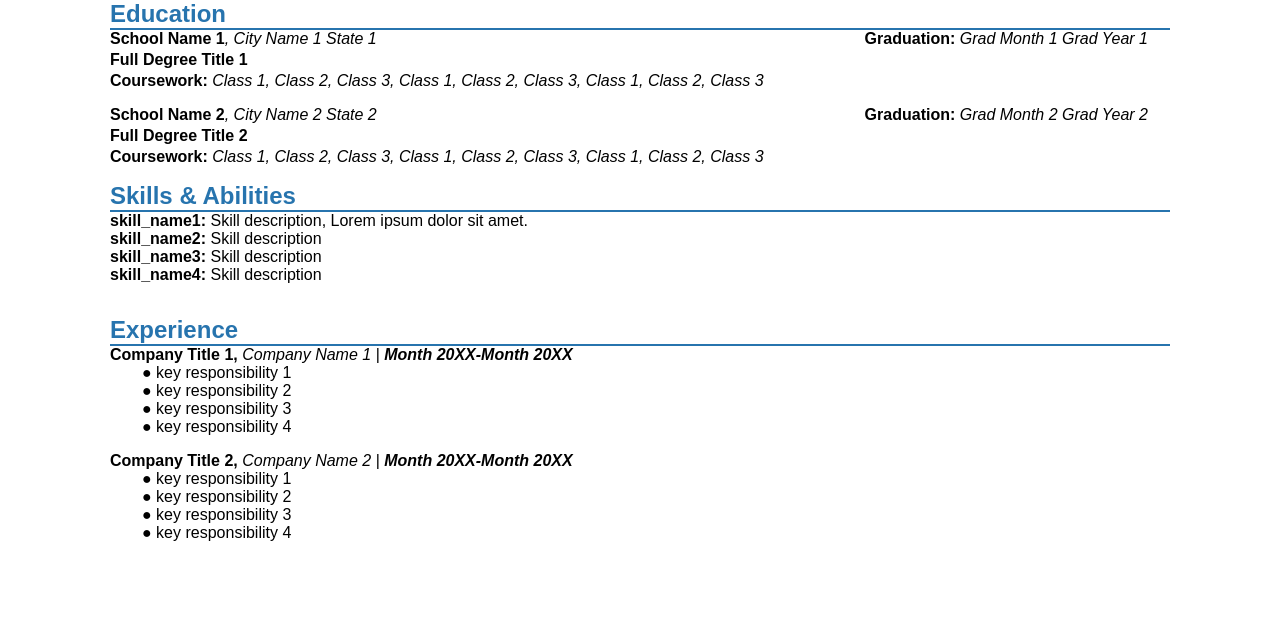
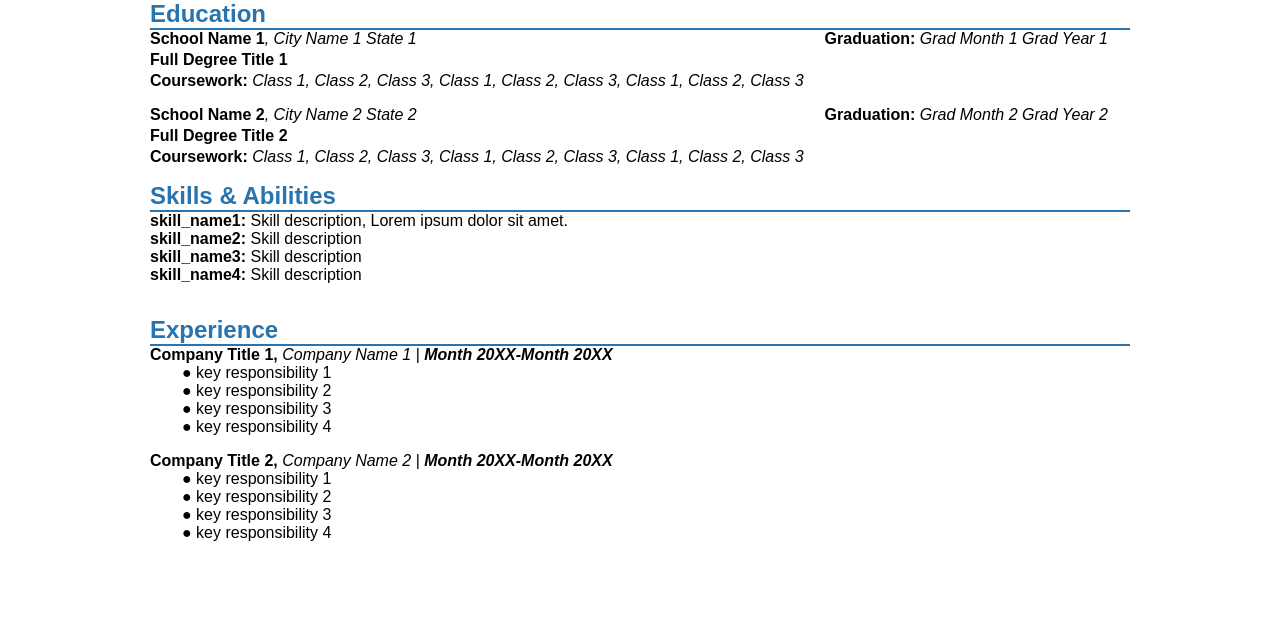
Before and after one commit to rickyg365/resume, a React app: page / in a window 1280 px wide. Shown: the part 176-800 px from the top of the page. Built offline with nearby package versions, Linux system fonts and the light colour scheme.

Commit message:
changed max-width on Resume component

```diff
--- a/src/Resume.css
+++ b/src/Resume.css
@@ -1,6 +1,6 @@
 .Resume {
     padding: 2rem 2rem;
-    max-width: 1124px;
+    max-width: 1044px;
     width: 100%;
     display: flex;
     gap: 1rem;
```
